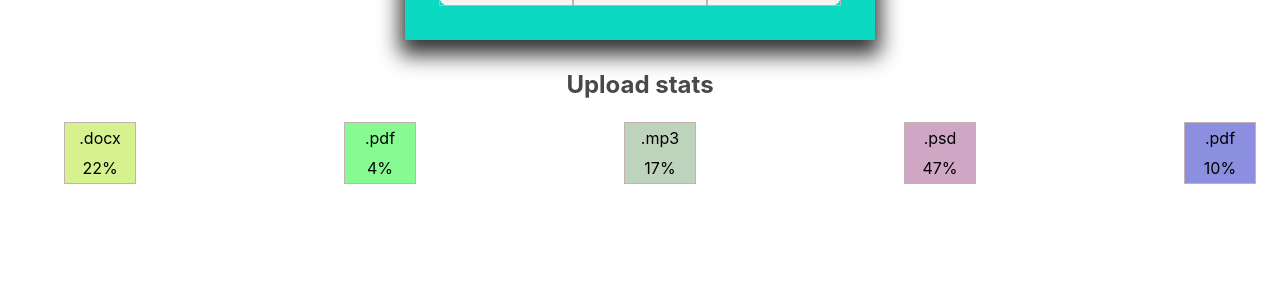
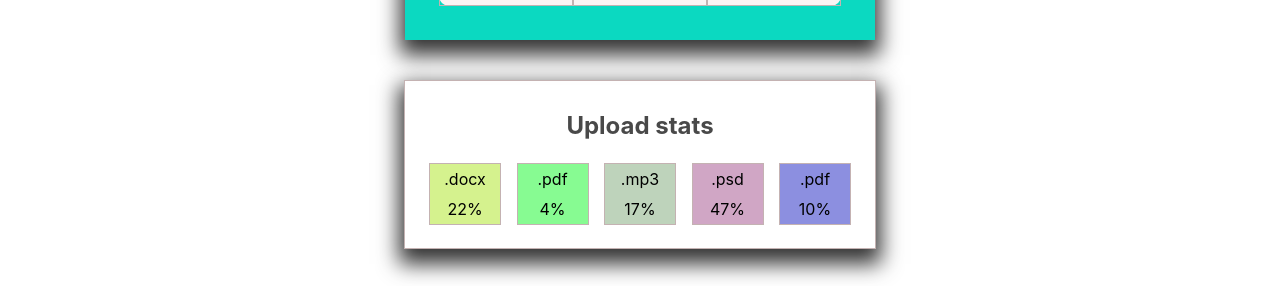
Before and after one commit to KalchIgor/goit-react-hw-01-components, a React (Create React App) app: page / in a window 1280 px wide. Shown: the part 581-867 px from the top of the page. Before the commit the page ends 800 px from the top, so only its background shows below. Built offline with nearby package versions, Linux system fonts and the light colour scheme.

Commit message:
statistics

```diff
--- a/src/components/Statistics/Statistics.jsx
+++ b/src/components/Statistics/Statistics.jsx
@@ -18,19 +18,18 @@ const createColor = () => {
 };
 
 export const Statistics = ({ title, stats }) => {
-    return (<section className='{css.title}'>
-
-        {title && <h2 className={css.title}> {title} </h2>}
- <ul className={css.statList}>
+    return (  <section className={css.statistics}>
+ {title && <h2 className={css.title}> {title} </h2>}
+  <ul className={css.statList}>
     {stats.map(stat => (
-        <li className={css.item} key={stat.id} style={{ backgroundColor: createColor() }}>
+        <li className={css.item} key={stat.id}  style={{ backgroundColor: createColor() }}>
         <span className={css.label}>{stat.label}</span>
         <span className={css.percentage}>{stat.percentage}%</span>
       </li>
     ))}
   </ul>
+</section>)
 
-    </section>)
 }
 Statistics.propTypes = {
     title: PropTypes.string,
--- a/src/components/Statistics/Statistics.module.css
+++ b/src/components/Statistics/Statistics.module.css
@@ -1,13 +1,14 @@
-ul {
+ul, li {
     list-style: none;
+ padding: 0px;
 }
 
+
 .statistics {
-  width: 450px;
-  margin-left: auto;
-  margin-right: auto;
-  margin-top: 40px;
+    width: 470px;
+    margin: 40px auto;
     border: 1px solid rgb(196, 178, 178);
+    box-shadow: 0 10px 20px 5px rgba(0, 0, 0, .8);
 }
 
 .title {
@@ -46,4 +47,5 @@ ul {
     margin-bottom: 5px;
     display: flex;
     justify-content: space-evenly;
+
 }
```
Lines whose indentation alone changed are shown as unchanged.
